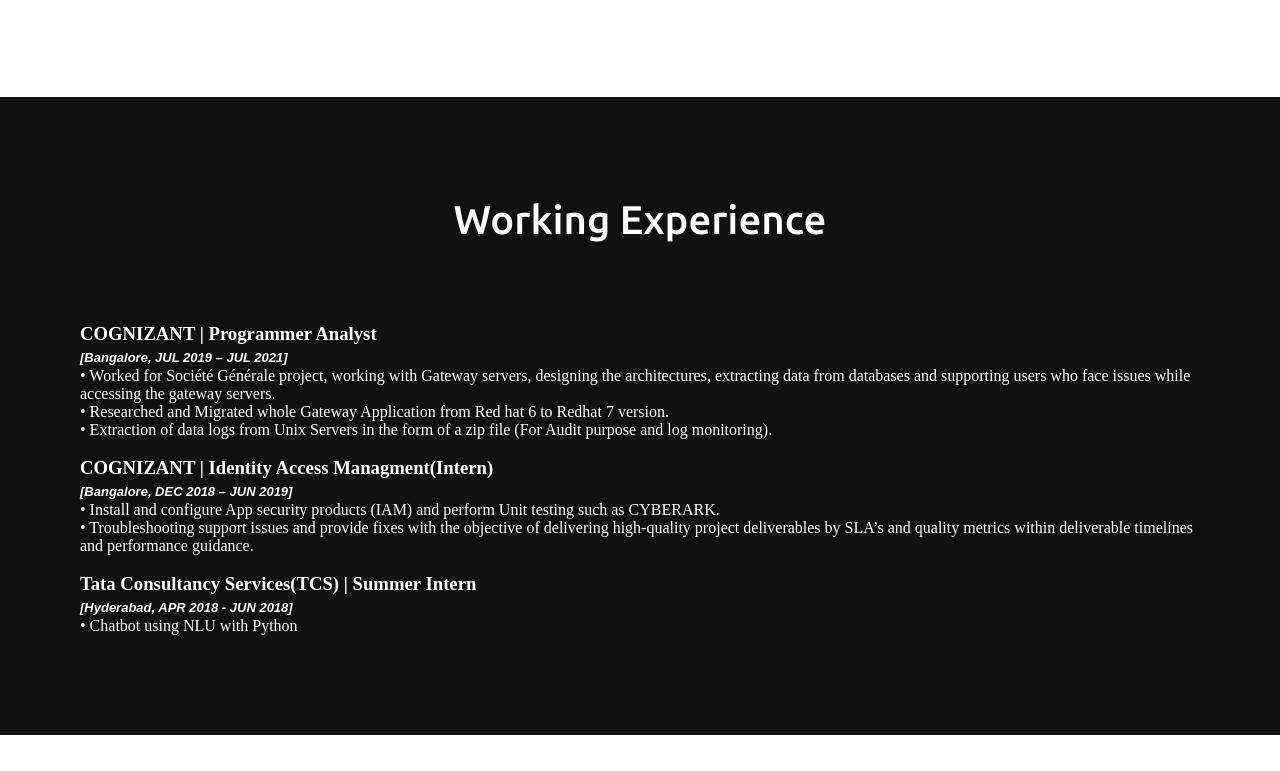
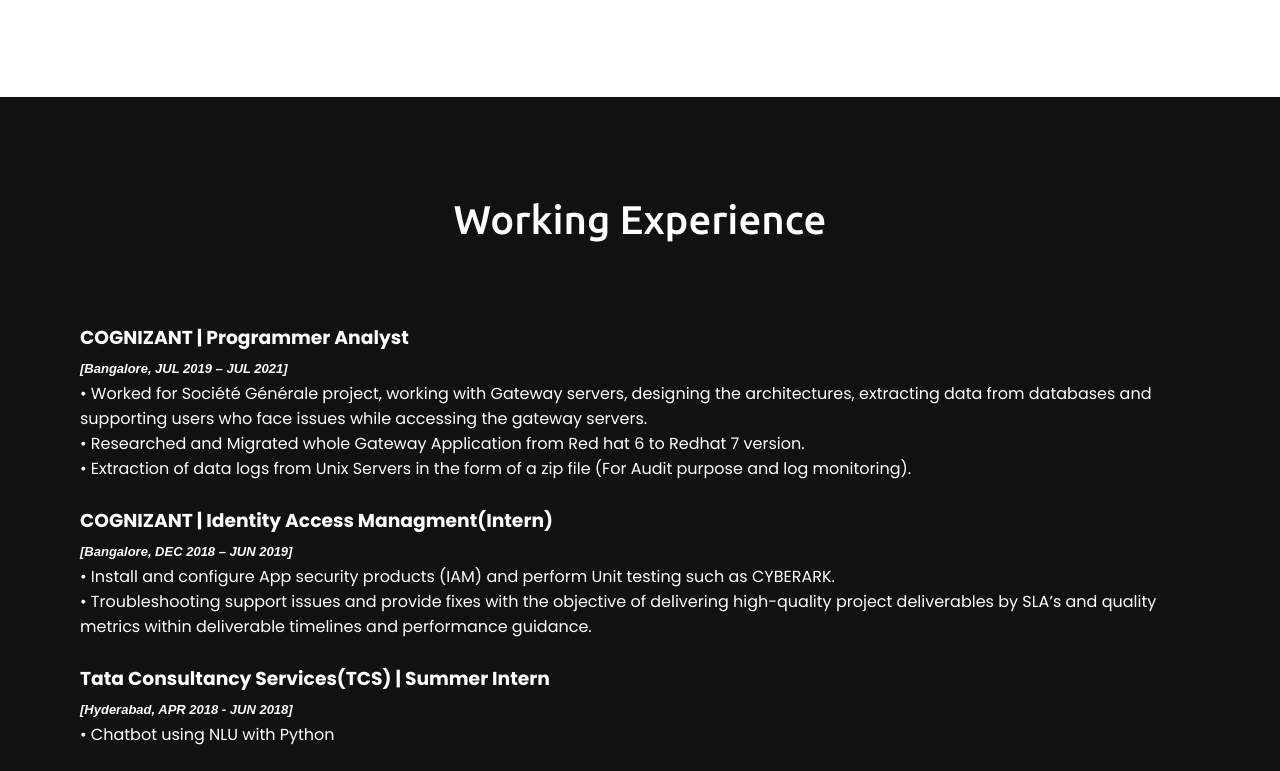
Before and after one commit to yallavaibhav/Portfolio-Website, a plain HTML site: page index.html in a window 1280 px wide. Shown: the part 2629-3400 px from the top of the page. Drawn offline with nearby package versions, Linux system fonts and the light colour scheme.

Commit message:
Update style.css

```diff
--- a/style.css
+++ b/style.css
@@ -35,7 +35,7 @@
     padding: 0 80px;
     margin: auto;
 }
-.about, .services, .skills, .teams, .contact, footer{
+.about, .services, .skills, .teams, .qualification_section, .Education_section, .contact, footer{
     font-family: 'Poppins', sans-serif;
 }
 .about .about-content,
@@ -76,6 +76,7 @@
     background: #fff;
     transform: translateX(-50%);
 }
+
 
 /* navbar styling */
 .navbar{
```
